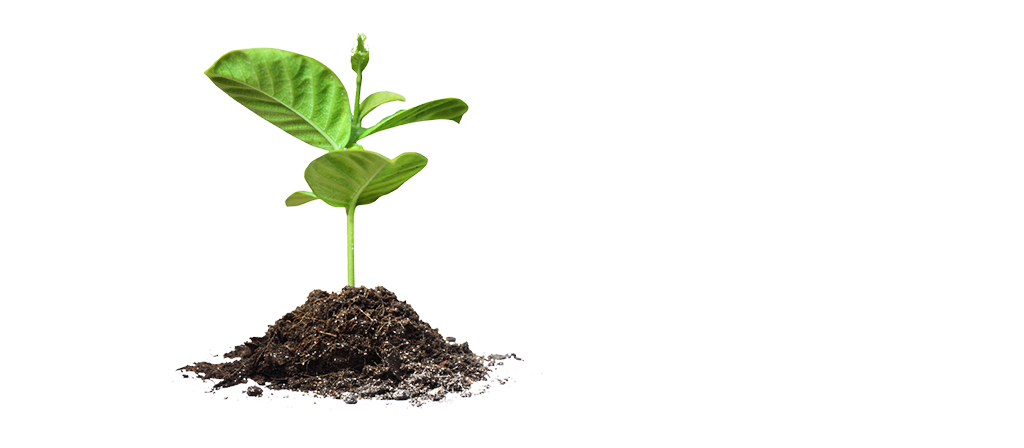
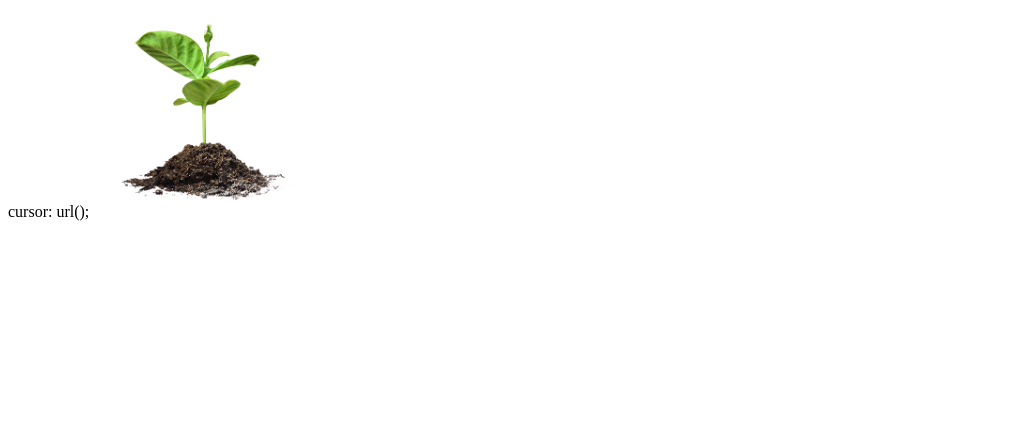
Before and after one commit to JamesLian7/CS345-A3-carbon-footprint-Front-End, a plain HTML site: page home.html in a window 1280 px wide. Shown: the part 74-522 px from the top of the page, without its empty margins (0-1024 px from the left). Drawn offline with Linux system fonts and the light colour scheme.

Commit message:
clipart import

```diff
--- a/home.css
+++ b/home.css
@@ -12,7 +12,13 @@ h1{
 
 img:active{
     transform: scale(0.8);
+
 }
 img{
     transition: 0.3s;
+    width: 200px;
+    height: 200px;
+    object-fit: cover;
+    cursor: url(clipart1871626.png), auto;
+    padding: 10px;
 }
--- a/home.html
+++ b/home.html
@@ -10,6 +10,7 @@
 </head>
 <body>
     <h1>CARBON EASY</h1>
+    cursor: url();
 
 
 <img id = "image1" src = "pngwing.com(2).png" alt="" onclick= changeImage()>
@@ -17,10 +18,10 @@
     function changeImage(){
         let displayImage = document.getElementById('image1')
         if(displayImage.src.match('pngwing.com(2).png')){
-            displayImage.src = 'pngwing.com(3).png'
+            displayImage.src = 'pngwing.com(2).png'
         }
         else{
-            displayImage.src = 'pngwing.com(2).png'
+            displayImage.src = 'pngwing.com(3).png'
         }
 
     }
```
Also changed, not shown: clipart1871626.png (added).
